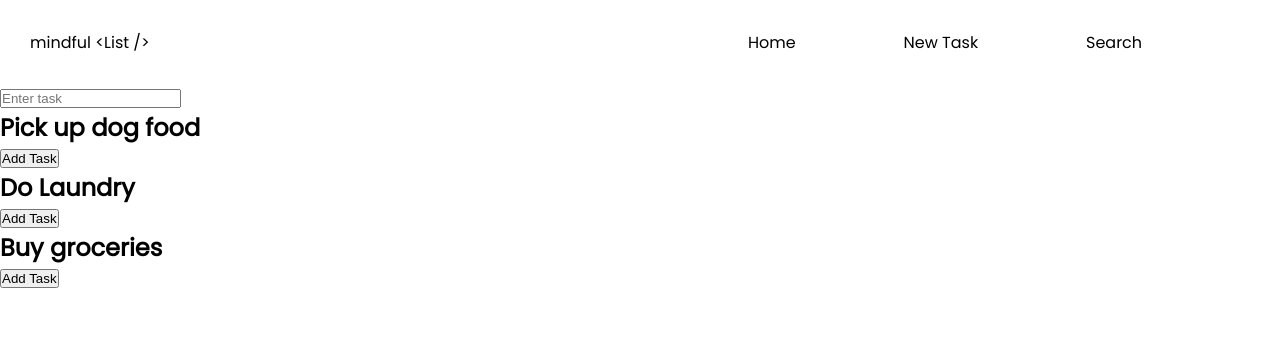
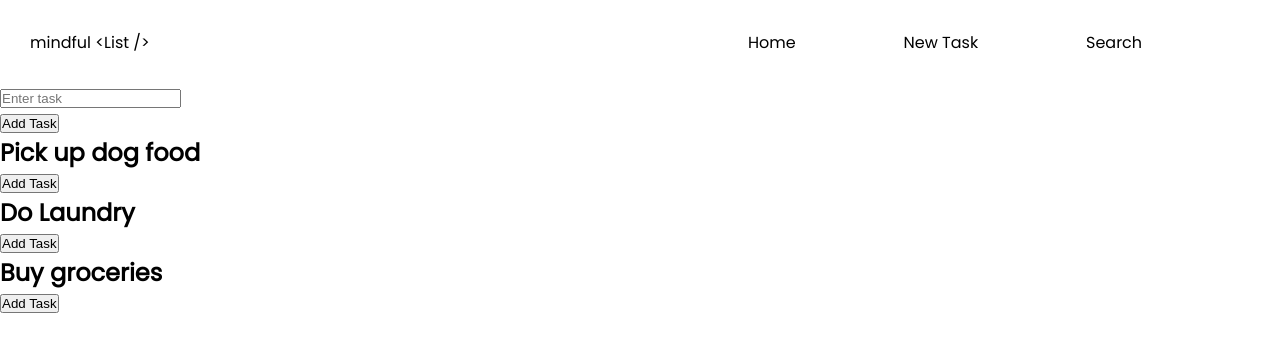
Before and after one commit to jerednav/mindful-list, a React (Create React App) app: page / in a window 1280 px wide. Shown: the top 352 px of the page. Built offline with nearby package versions, Linux system fonts and the light colour scheme.

Commit message:
Added task state and able to add new task to console

```diff
--- a/src/components/pages/TaskForm.js
+++ b/src/components/pages/TaskForm.js
@@ -29,6 +29,9 @@ const TaskForm = (props) => {
           onChange={titleChangeHandler}
         />
       </div>
+      <div className='new-task-action'>
+        <button type='submit'>Add Task</button>
+      </div>
     </form>
   );
 };
```
